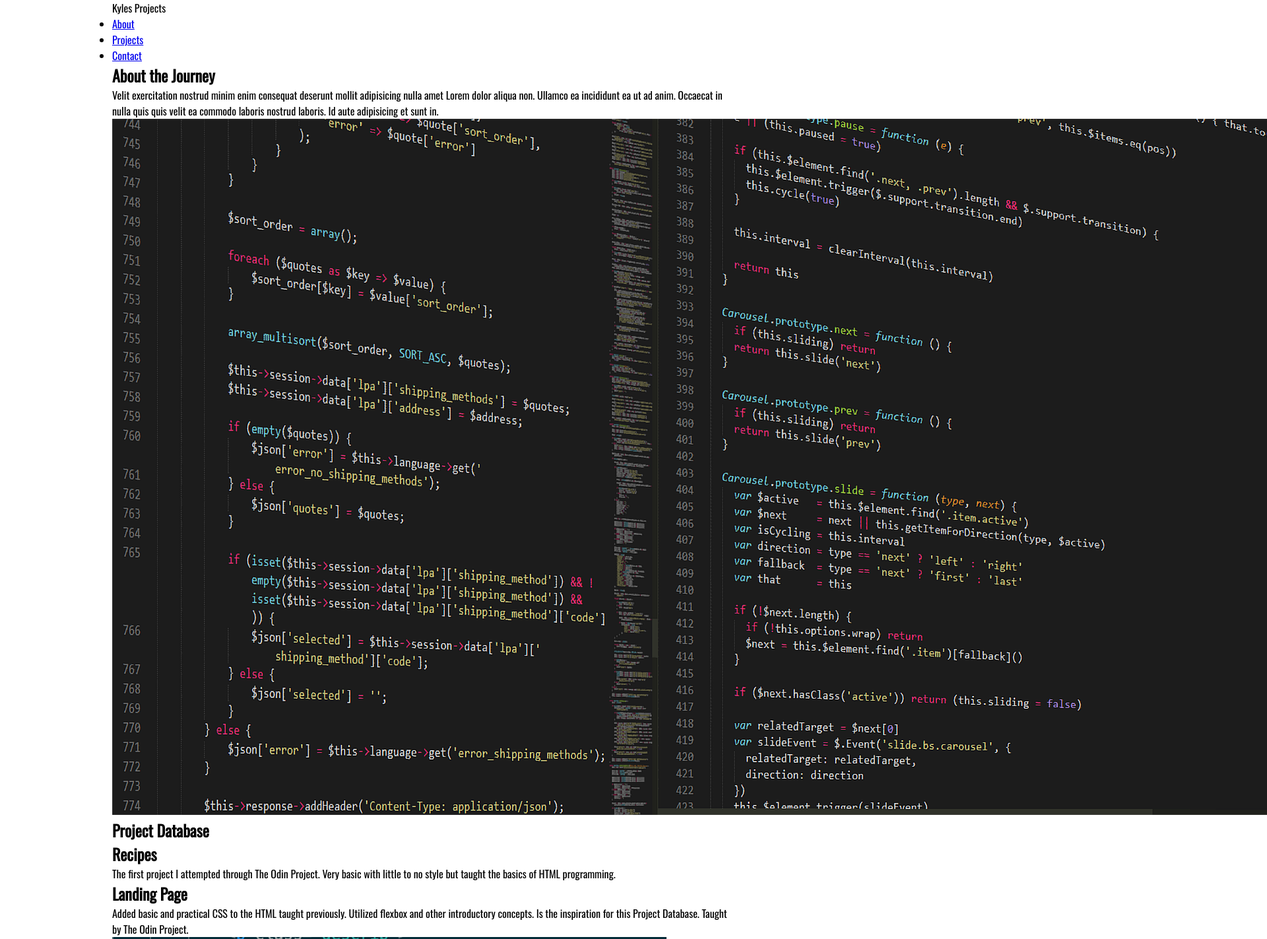
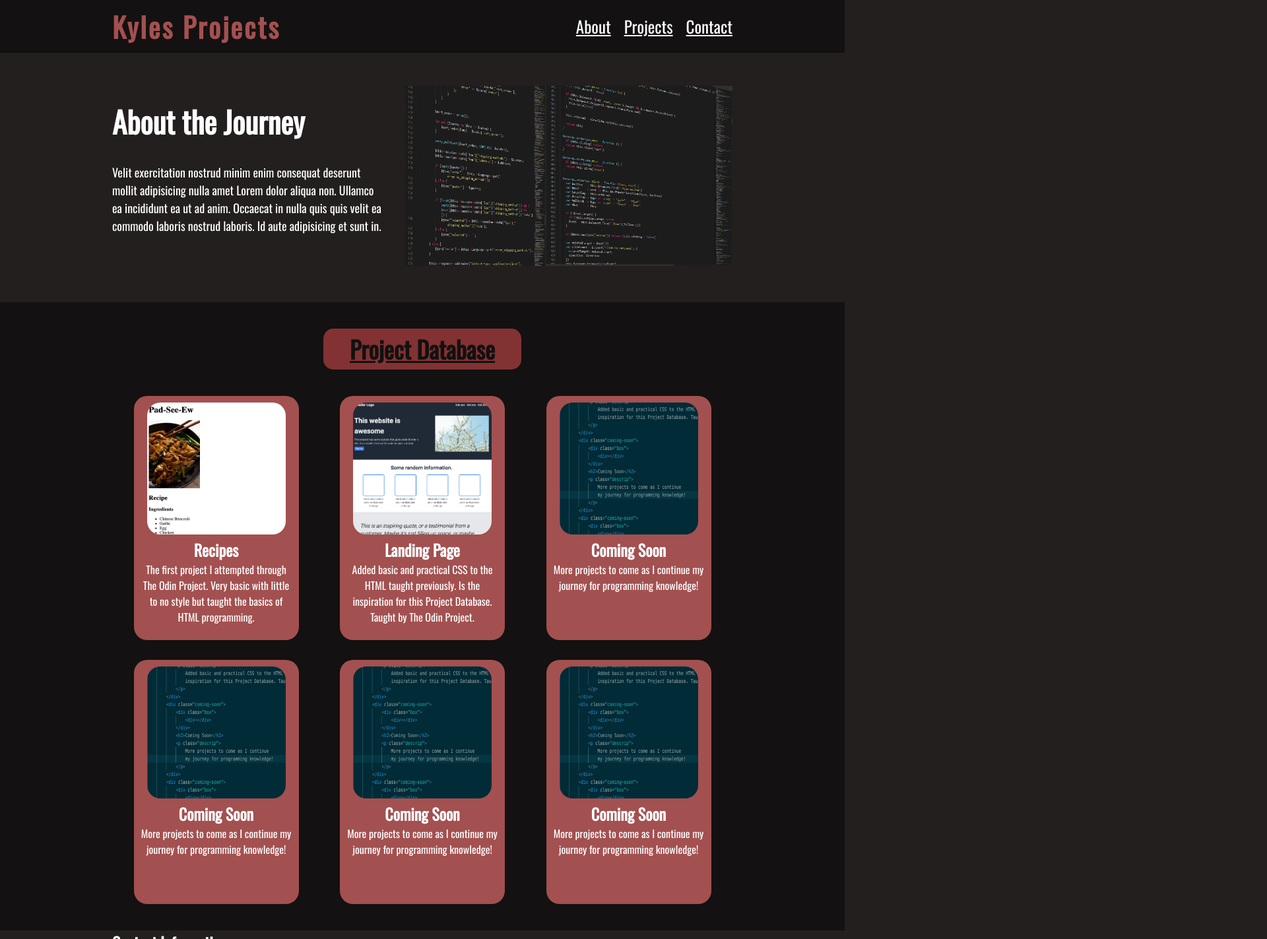
Before and after one commit to kylecross02/projects-showcase, a plain HTML site: page index.html in a window 1280 px wide. Shown: the top 1423 px of the page at 66% size, 1920 px wide, since content can reach past the window. Drawn offline with nearby package versions, Linux system fonts and the light colour scheme.

Commit message:
nav bar, header, and projects css created

```diff
--- a/index.html
+++ b/index.html
@@ -14,7 +14,7 @@
             <div class="logo">
                 <p>Kyles Projects</p>
             </div>
-            <nav>
+            <nav class="guide">
                 <ul>
                     <li>
                         <a href="#">About</a>
@@ -35,7 +35,9 @@
             <div class="text">
                 <h1>About the Journey</h1>
                 <p class="p-about">
-                    Velit exercitation nostrud minim enim consequat deserunt mollit adipisicing nulla amet Lorem dolor aliqua non. Ullamco ea incididunt ea ut ad anim. Occaecat in nulla quis quis velit ea commodo laboris nostrud laboris. Id aute adipisicing et sunt in.
+                    Velit exercitation nostrud minim enim consequat deserunt mollit adipisicing nulla
+                    amet Lorem dolor aliqua non. Ullamco ea incididunt ea ut ad anim. Occaecat in nulla
+                    quis quis velit ea commodo laboris nostrud laboris. Id aute adipisicing et sunt in.
                 </p>
             </div>
             <div class="image">
@@ -50,61 +52,73 @@
             <div class="projects">
                 <div class="recipe">
                     <div class="box">
-                        <div></div>
+                        <img src="img/recipes-ss.png" alt="screenshot of a basic webpage with a recipe for pad-see-ew">
                     </div>
+                    <div class="text">
                         <h2>Recipes</h2>
                         <p class="descrip">
                             The first project I attempted through The Odin Project. Very basic with little to no style but taught the basics
                             of HTML programming.
                         </p>
                     </div>
+               </div>
                 <div class="landing-page">
                     <div class="box">
-                        <div></div>
+                        <img src="img/landing-page.png" alt="screenshot of a template webpage">
                     </div>
+                    <div class="text">
                         <h2>Landing Page</h2>
                         <p class="descrip">
-                        Added basic and practical CSS to the HTML taught previously. Utilized flexbox and other introductory concepts. Is the
+                            Added basic and practical CSS to the HTML taught previously. Is the
                             inspiration for this Project Database. Taught by The Odin Project.
                         </p>
+                    </div>
                 </div>
                 <div class="coming-soon">
                     <div class="box">
                         <img src="img/coming-soon.png" alt="the code for this project box">
                     </div>
+                    <div class="text">
                         <h2>Coming Soon</h2>
                         <p class="descrip">
                             More projects to come as I continue
                             my journey for programming knowledge!
                         </p>
                     </div>
+                </div>
                 <div class="coming-soon">
                     <div class="box">
                         <img src="img/coming-soon.png" alt="the code for this project box">
                     </div>
+                    <div class="text">
                         <h2>Coming Soon</h2>
                         <p class="descrip">
                             More projects to come as I continue my journey for programming knowledge!
                         </p>
                     </div>
+                </div>
                 <div class="coming-soon">
                     <div class="box">
                         <img src="img/coming-soon.png" alt="the code for this project box">
                     </div>
+                    <div class="text">
                         <h2>Coming Soon</h2>
                         <p class="descrip">
                             More projects to come as I continue my journey for programming knowledge!
                         </p>
                     </div>
+                </div>
                 <div class="coming-soon">
                     <div class="box">
                         <img src="img/coming-soon.png" alt="the code for this project box">
                     </div>
+                    <div class="text">
                         <h2>Coming Soon</h2>
                         <p class="descrip">
                             More projects to come as I continue my
                             journey for programming knowledge!
                         </p>
+                    </div>
                 </div>
             </div>
         </div>
--- a/styles.css
+++ b/styles.css
@@ -4,12 +4,14 @@
     box-sizing: border-box;
     margin: 0;
     padding: 0;
+    color: white;
 }
 
 body {
     font-family: 'Oswald', sans-serif;
     font-size: 16px;
     line-height: 1.5;
+    background-color: rgb(35, 31, 31);
 }
 
 .container {
@@ -17,3 +19,128 @@ body {
     margin: 0 auto;
     padding: 0 30px;
 }
+img {
+    max-width: 100%;
+}
+
+header {
+    background-color: rgb(19, 17, 17);
+    height: 80px;
+}
+
+header .container {
+    display:flex;
+    justify-content: space-between;
+    align-items:center;
+    height:100%;
+}
+
+.logo p {
+    font-size: 42px;
+    color: rgb(163, 80, 80);
+    font-weight: 900;
+    letter-spacing: 3px;
+}
+
+.guide ul {
+    display: flex;
+    flex-direction: row;
+    gap: 20px;
+    list-style-type: none;
+    font-size: 25px;
+    text-decoration:underline;
+}
+
+.guide a {
+    text-decoration: none;
+    color: white;
+}
+
+.guide a:hover {
+    color: rgb(53, 213, 222);
+}
+
+.about {
+
+}
+
+.about .container {
+    display: flex;
+    margin: 50px auto;
+    gap: 30px;
+}
+
+.about .text {
+    display:flex;
+    flex-direction: column;
+    gap: 30px;
+    margin: 20px 0px;
+    font-size: 30px;
+}
+
+.text .p-about {
+    font-size: 18px;
+    font-weight: 100;
+}
+
+.database {
+    background-color: rgb(19, 17, 17);
+
+}
+
+.database .container {
+    display: flex;
+    flex-direction: column;
+    gap: 40px;
+    align-items: center;
+    padding: 40px 30px;
+}
+
+.database .title {
+    display:flex;
+    font-size: 36px;
+    text-decoration: underline;
+    background-color:rgb(130, 50, 50);
+    color: rgb(19, 17, 17);
+    padding: 4px 40px;
+    text-align: center;
+    border-radius: 15px;
+}
+
+.projects {
+    display:flex;
+    gap: 30px;
+    justify-content: space-evenly;
+    flex-wrap: wrap;
+}
+
+.recipe,
+.landing-page,
+.coming-soon {
+    display:flex;
+    flex-direction: column;
+    max-width: 250px;
+    height: 370px;
+    background-color:rgb(163, 80, 80);
+    padding: 10px;
+    border-radius: 20px;
+}
+.database .box {
+    align-items: center;
+    justify-content: center;
+    margin-left: 10px;
+    margin-right:10px;
+}
+.projects .text {
+    display: flex;
+    align-self: flex-end;
+    flex-direction:column;
+    align-items: center;
+    text-align: center;
+}
+
+.database img {
+    height: 200px;
+    width: 220px;
+    border-radius: 20px;
+}
```
Also changed, not shown: img/landing-page.png (added), img/recipes-ss.png (added). Lines whose indentation alone changed are shown as unchanged.
